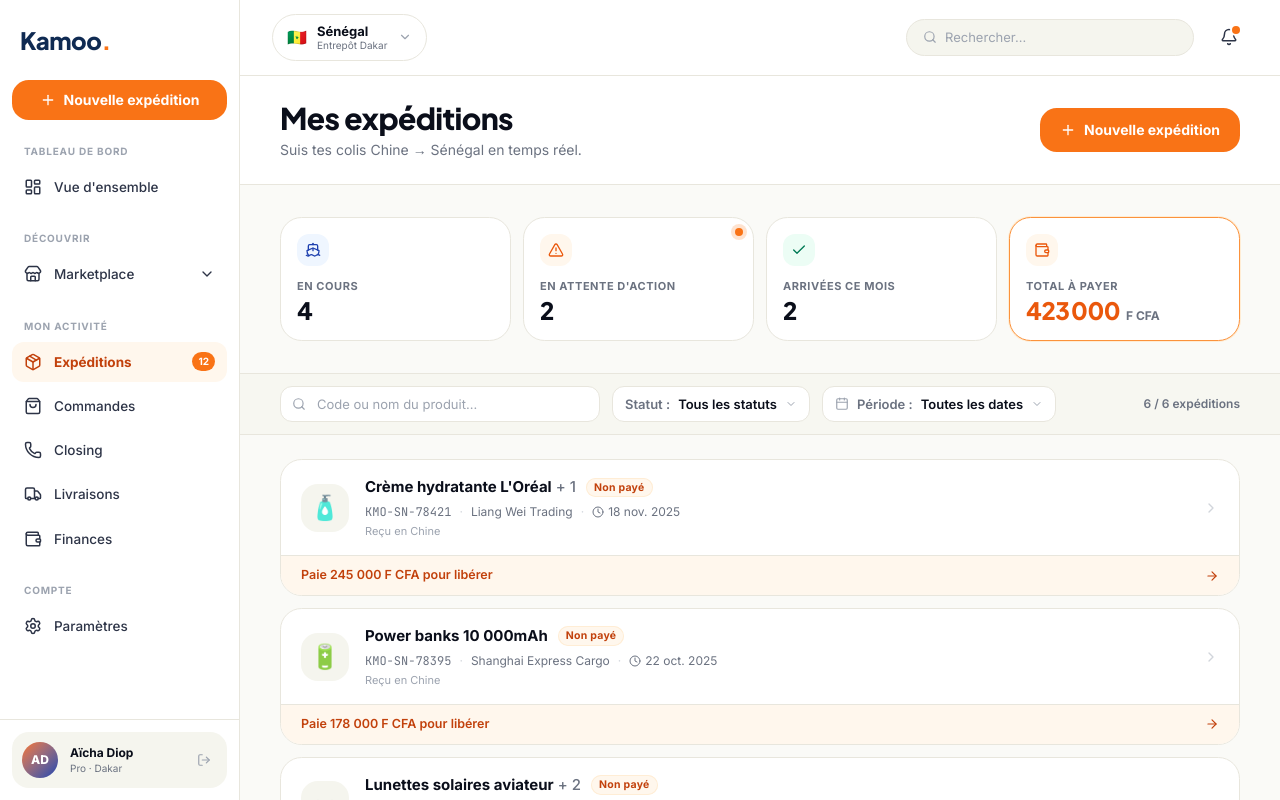
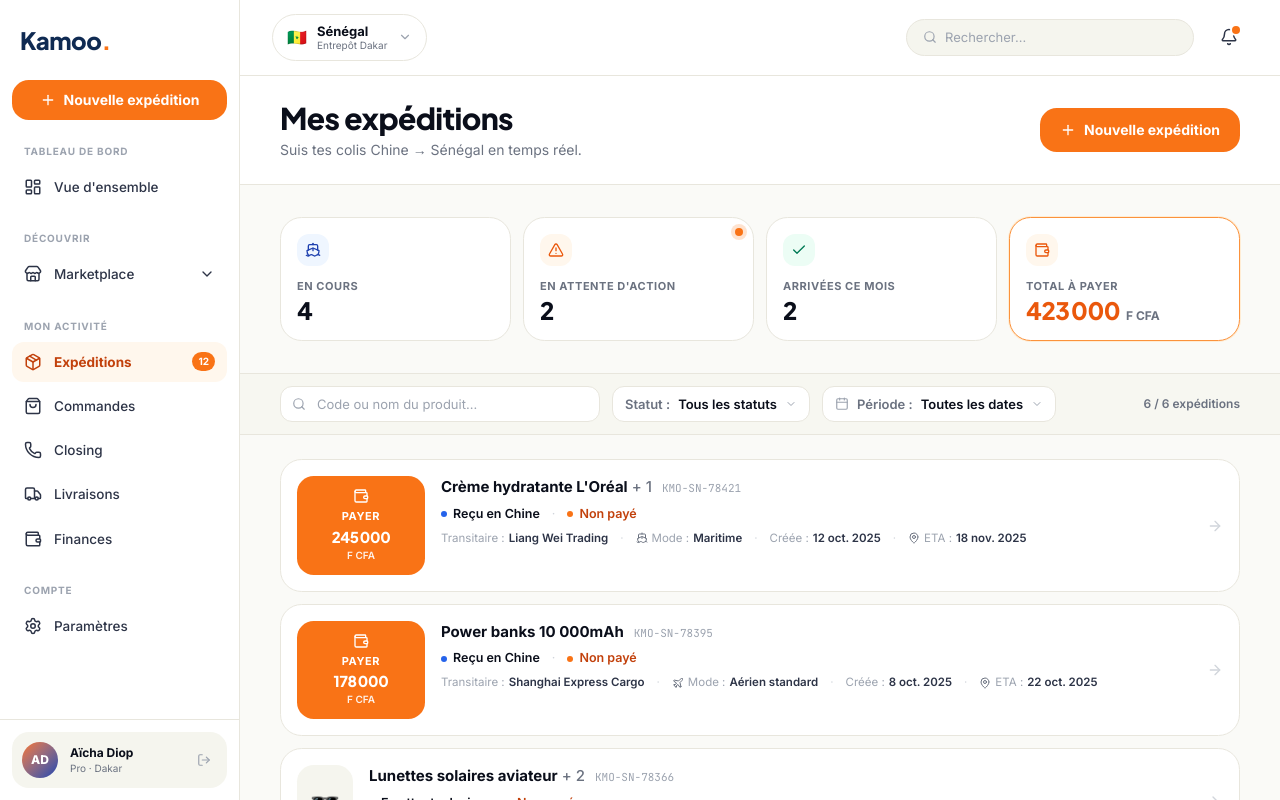
Before and after one commit to Patrick-hub90/kamoo-app, a Next.js app: page /expeditions in a window 1280 px wide. Built offline with nearby package versions, Linux system fonts and the light colour scheme.

Commit message:
design(shipment-card): refonte avec bouton Payer à gauche + 3 lignes claires (produit, statuts, méta complète)

```diff
--- a/src/components/kamoo/shipment-card.tsx
+++ b/src/components/kamoo/shipment-card.tsx
@@ -1,59 +1,81 @@
 import Link from "next/link";
-import { ArrowRight, ChevronRight, Clock } from "lucide-react";
+import {
+  ArrowRight,
+  ChevronRight,
+  MapPin,
+  Plane,
+  Ship,
+  Wallet,
+  Zap,
+} from "lucide-react";
 import {
   type Expedition,
   STATUS_LABELS,
   PAYMENT_STATUS_LABELS,
+  TRANSPORT_MODE_LABELS,
 } from "@/lib/types/expedition";
-import { StatusPill } from "./status-pill";
+import { formatXOF } from "@/lib/format";
 
 type Props = {
   expedition: Expedition;
 };
 
+const TRANSPORT_ICON = {
+  sea: Ship,
+  air_standard: Plane,
+  air_express: Zap,
+} as const;
+
+function formatDateShort(iso: string): string {
+  return new Date(iso).toLocaleDateString("fr-FR", {
+    day: "numeric",
+    month: "short",
+    year: "numeric",
+  });
+}
+
 /**
  * Carte d'une expédition dans la liste.
  *
- * Direction : Wave-style minimaliste.
- *  - Thumbnail emoji sur fond neutre paper-2 (plus de dégradés colorés)
- *  - Hiérarchie typographique forte (titre gros, méta discrète)
- *  - UNE SEULE étiquette colorée par card
- *  - Pas d'icônes superflues (transitaire avatar / mode transport / star colorée)
- *  - Action en bandeau bas, sobre (border-top + texte + flèche)
+ * Disposition :
+ *  • Gauche : bouton "Payer" (si à payer) OU emoji du produit
+ *  • Centre : produit, position, paiement, transitaire, mode, créée, ETA
+ *  • Droite : chevron
+ *
+ * Toutes les infos clés visibles en 1 seconde, sans surcharge.
  */
 export function ShipmentCard({ expedition: e }: Props) {
-  const showPaymentPill = e.paymentStatus === "unpaid";
-  const primaryPill = showPaymentPill
-    ? { tone: "orange" as const, label: PAYMENT_STATUS_LABELS.unpaid }
-    : (() => {
-        const tone =
-          e.status === "arrived_destination"
-            ? ("green" as const)
-            : e.status === "received_china"
-              ? ("blue" as const)
-              : ("gray" as const);
-        return { tone, label: STATUS_LABELS[e.status] };
-      })();
-
-  const secondaryStatusText = showPaymentPill
-    ? STATUS_LABELS[e.status]
-    : PAYMENT_STATUS_LABELS[e.paymentStatus];
+  const TransportIcon = TRANSPORT_ICON[e.transportMode];
+  const needsPayment =
+    e.paymentStatus === "unpaid" && e.amountXof !== null;
 
   return (
     <Link
       href={`/expeditions/${e.id}`}
-      className="group block overflow-hidden rounded-2xl border border-line bg-white transition hover:border-ink-300"
+      className="group flex items-stretch gap-4 rounded-2xl border border-line bg-white p-4 transition hover:border-ink-300"
     >
-      {/* Contenu principal */}
-      <div className="flex items-center gap-4 px-5 py-4">
-        {/* Vignette neutre */}
-        <div className="grid h-12 w-12 shrink-0 place-items-center rounded-xl bg-paper-2 text-2xl">
+      {/* GAUCHE : bouton Payer OU vignette produit */}
+      {needsPayment ? (
+        <div className="flex w-32 shrink-0 flex-col items-center justify-center gap-1 rounded-xl bg-kamoo-orange-500 px-3 py-3 text-white transition group-hover:bg-kamoo-orange-600">
+          <Wallet className="h-4 w-4" />
+          <span className="text-[11px] font-bold uppercase tracking-wider">
+            Payer
+          </span>
+          <span className="font-display text-[15px] font-extrabold leading-none">
+            {formatXOF(e.amountXof!, false)}
+          </span>
+          <span className="text-[10px] font-semibold opacity-90">F CFA</span>
+        </div>
+      ) : (
+        <div className="grid w-14 shrink-0 place-items-center self-stretch rounded-xl bg-paper-2 text-2xl">
           {e.thumb.emoji}
         </div>
+      )}
 
-        {/* Infos */}
+      {/* CENTRE : infos */}
       <div className="min-w-0 flex-1">
-          <div className="flex items-center gap-2.5">
+        {/* Ligne 1 — Produit + code */}
+        <div className="flex items-baseline gap-2.5">
           <span className="truncate text-[15px] font-bold text-ink-900">
             {e.productName}
             {e.otherProductsCount > 0 && (
@@ -63,42 +85,102 @@ export function ShipmentCard({ expedition: e }: Props) {
               </span>
             )}
           </span>
-            <StatusPill tone={primaryPill.tone} label={primaryPill.label} />
-          </div>
-
-          <div className="mt-1 flex items-center gap-2 text-[12px] text-ink-500">
-            <span className="font-mono-kamoo">{e.publicCode}</span>
-            <span className="text-ink-300">·</span>
-            <span>{e.transitaire.name}</span>
-            <span className="text-ink-300">·</span>
-            <span className="inline-flex items-center gap-1">
-              <Clock className="h-3 w-3" />
-              {e.eta}
+          <span className="font-mono-kamoo text-[11px] text-ink-400">
+            {e.publicCode}
           </span>
         </div>
 
-          <div className="mt-0.5 text-[11px] text-ink-400">
-            {secondaryStatusText}
+        {/* Ligne 2 — Position + paiement (les 2 statuts clés) */}
+        <div className="mt-1.5 flex items-center gap-3 text-[12.5px]">
+          <span className="inline-flex items-center gap-1.5 font-semibold text-ink-900">
+            <PositionDot status={e.status} />
+            {STATUS_LABELS[e.status]}
+          </span>
+          <span className="text-ink-300">·</span>
+          <span
+            className={`inline-flex items-center gap-1.5 font-semibold ${
+              e.paymentStatus === "paid"
+                ? "text-emerald-700"
+                : "text-kamoo-orange-700"
+            }`}
+          >
+            <PaymentDot status={e.paymentStatus} />
+            {PAYMENT_STATUS_LABELS[e.paymentStatus]}
+          </span>
+        </div>
+
+        {/* Ligne 3 — Meta : transitaire · mode · créée · ETA */}
+        <div className="mt-1.5 flex flex-wrap items-center gap-x-3 gap-y-1 text-[11.5px] text-ink-500">
+          <MetaItem label="Transitaire" value={e.transitaire.name} />
+          <Sep />
+          <MetaItem
+            label="Mode"
+            value={TRANSPORT_MODE_LABELS[e.transportMode]}
+            icon={<TransportIcon className="h-3 w-3" />}
+          />
+          <Sep />
+          <MetaItem label="Créée" value={formatDateShort(e.createdAt)} />
+          <Sep />
+          <MetaItem
+            label="ETA"
+            value={e.eta}
+            icon={<MapPin className="h-3 w-3" />}
+          />
         </div>
       </div>
 
-        {/* Chevron à droite */}
-        <ChevronRight className="h-4 w-4 text-ink-300 transition group-hover:translate-x-0.5 group-hover:text-ink-500" />
+      {/* DROITE : chevron */}
+      <div className="grid place-items-center self-center text-ink-300 transition group-hover:translate-x-0.5 group-hover:text-ink-500">
+        {needsPayment ? (
+          <ArrowRight className="h-4 w-4" />
+        ) : (
+          <ChevronRight className="h-4 w-4" />
+        )}
       </div>
-
-      {/* Bandeau action (si nécessaire) — sobre, pas un gradient */}
-      {e.action && (
-        <div
-          className={`flex items-center justify-between border-t border-line px-5 py-2.5 text-[12.5px] font-semibold ${
-            e.action.urgent
-              ? "bg-kamoo-orange-50 text-kamoo-orange-700"
-              : "bg-emerald-50 text-emerald-700"
-          }`}
-        >
-          <span>{e.action.label}</span>
-          <ArrowRight className="h-3.5 w-3.5" />
-        </div>
-      )}
     </Link>
   );
 }
+
+/* ─── Helpers visuels ───────────────────────────────────────────── */
+
+function PositionDot({ status }: { status: Expedition["status"] }) {
+  const color =
+    status === "arrived_destination"
+      ? "bg-emerald-500"
+      : status === "received_china"
+        ? "bg-kamoo-blue-600"
+        : "bg-ink-300";
+  return <span className={`h-1.5 w-1.5 rounded-full ${color}`} />;
+}
+
+function PaymentDot({ status }: { status: Expedition["paymentStatus"] }) {
+  return (
+    <span
+      className={`h-1.5 w-1.5 rounded-full ${
+        status === "paid" ? "bg-emerald-500" : "bg-kamoo-orange-500"
+      }`}
+    />
+  );
+}
+
+function MetaItem({
+  label,
+  value,
+  icon,
+}: {
+  label: string;
+  value: string;
+  icon?: React.ReactNode;
+}) {
+  return (
+    <span className="inline-flex items-baseline gap-1">
+      {icon && <span className="self-center">{icon}</span>}
+      <span className="text-ink-400">{label} :</span>
+      <span className="font-semibold text-ink-700">{value}</span>
+    </span>
+  );
+}
+
+function Sep() {
+  return <span className="text-ink-300">·</span>;
+}
```
Lines whose indentation alone changed are shown as unchanged.
